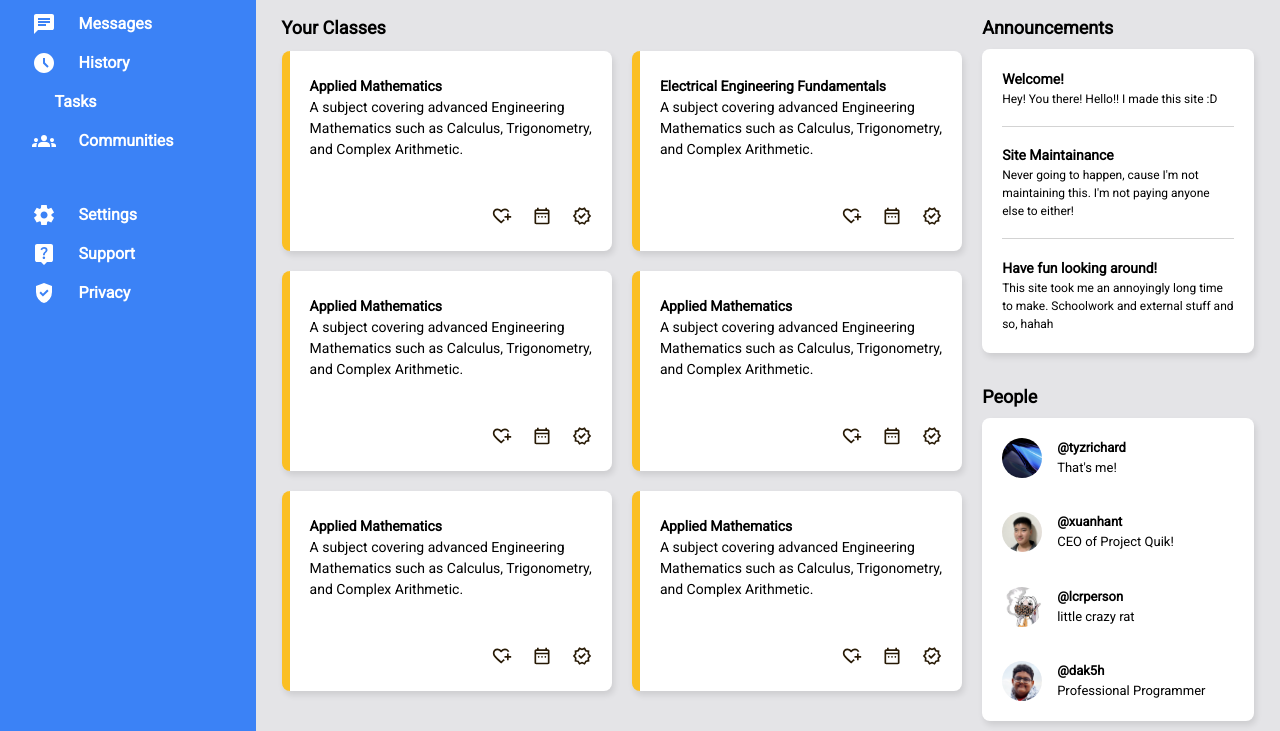
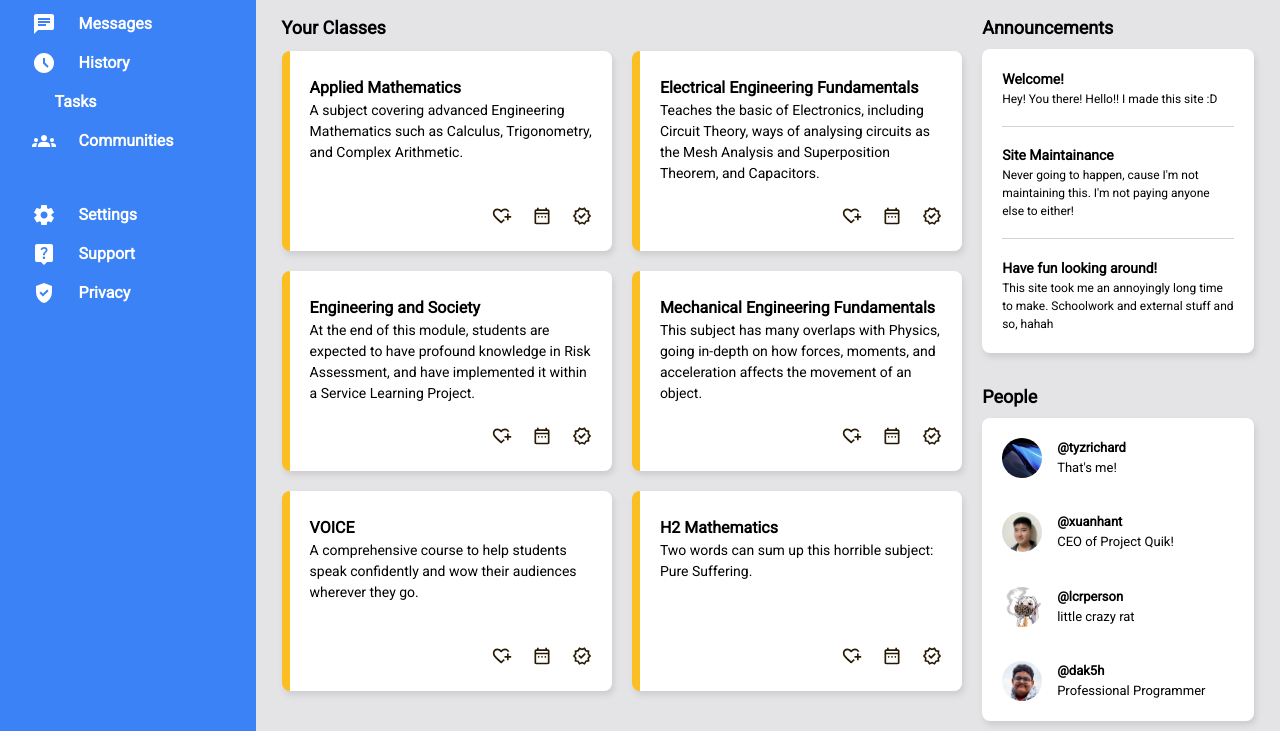
Before and after one commit to tyzrichard/odin-dashboard, a plain HTML site: page index.html in a window 1280 px wide. Shown: the part 182-913 px from the top of the page. Drawn offline with Linux system fonts and the light colour scheme.

Commit message:
Updated Classes Info

```diff
--- a/index.html
+++ b/index.html
@@ -96,7 +96,7 @@
                 <div class="class">
                     <div class="class-info">
                         <b>Electrical Engineering Fundamentals</b>
-                        <p>A subject covering advanced Engineering Mathematics such as Calculus, Trigonometry, and Complex Arithmetic.</p>
+                        <p>Teaches the basic of Electronics, including Circuit Theory, ways of analysing circuits as the Mesh Analysis and Superposition Theorem, and Capacitors.</p>
                     </div>
                     <div></div>
                     <img src="assets/icons/heart.svg" alt="like">
@@ -105,8 +105,8 @@
                 </div>
                 <div class="class">
                     <div class="class-info">
-                        <b>Applied Mathematics</b>
-                        <p>A subject covering advanced Engineering Mathematics such as Calculus, Trigonometry, and Complex Arithmetic.</p>
+                        <b>Engineering and Society</b>
+                        <p>At the end of this module, students are expected to have profound knowledge in Risk Assessment, and have implemented it within a Service Learning Project.</p>
                     </div>
                     <div></div>
                     <img src="assets/icons/heart.svg" alt="like">
@@ -115,8 +115,8 @@
                 </div>
                 <div class="class">
                     <div class="class-info">
-                        <b>Applied Mathematics</b>
-                        <p>A subject covering advanced Engineering Mathematics such as Calculus, Trigonometry, and Complex Arithmetic.</p>
+                        <b>Mechanical Engineering Fundamentals</b>
+                        <p>This subject has many overlaps with Physics, going in-depth on how forces, moments, and acceleration affects the movement of an object.</p>
                     </div>
                     <div></div>
                     <img src="assets/icons/heart.svg" alt="like">
@@ -125,8 +125,8 @@
                 </div>
                 <div class="class">
                     <div class="class-info">
-                        <b>Applied Mathematics</b>
-                        <p>A subject covering advanced Engineering Mathematics such as Calculus, Trigonometry, and Complex Arithmetic.</p>
+                        <b>VOICE</b>
+                        <p>A comprehensive course to help students speak confidently and wow their audiences wherever they go.</p>
                     </div>
                     <div></div>
                     <img src="assets/icons/heart.svg" alt="like">
@@ -135,8 +135,8 @@
                 </div>
                 <div class="class">
                     <div class="class-info">
-                        <b>Applied Mathematics</b>
-                        <p>A subject covering advanced Engineering Mathematics such as Calculus, Trigonometry, and Complex Arithmetic.</p>
+                        <b>H2 Mathematics</b>
+                        <p>Two words can sum up this horrible subject: Pure Suffering.</p>
                     </div>
                     <div></div>
                     <img src="assets/icons/heart.svg" alt="like">
--- a/style.css
+++ b/style.css
@@ -211,6 +211,10 @@ button {
     grid-column: 1 / span 4;
 }
 
+.class-info b {
+    font-size: 16px;
+}
+
 .class.img {
     height: 32px;
     width: 32px;
```
